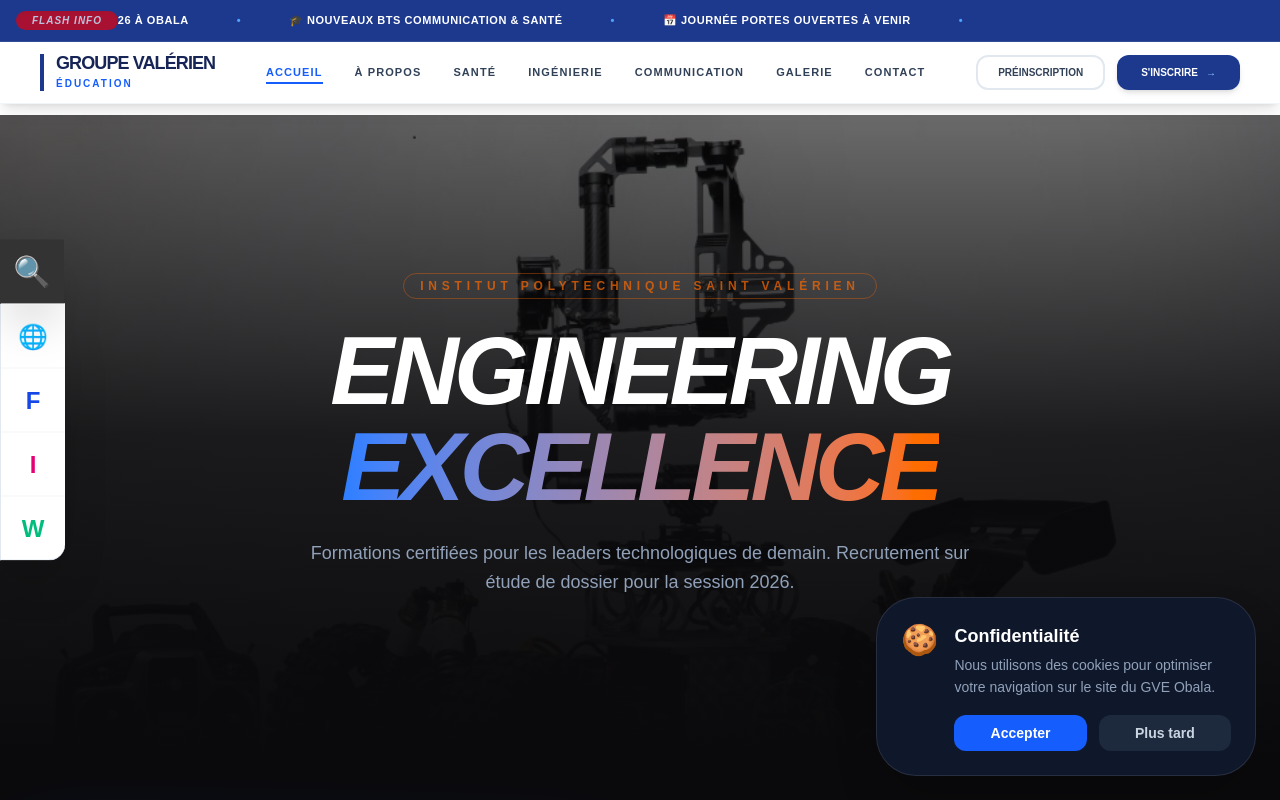
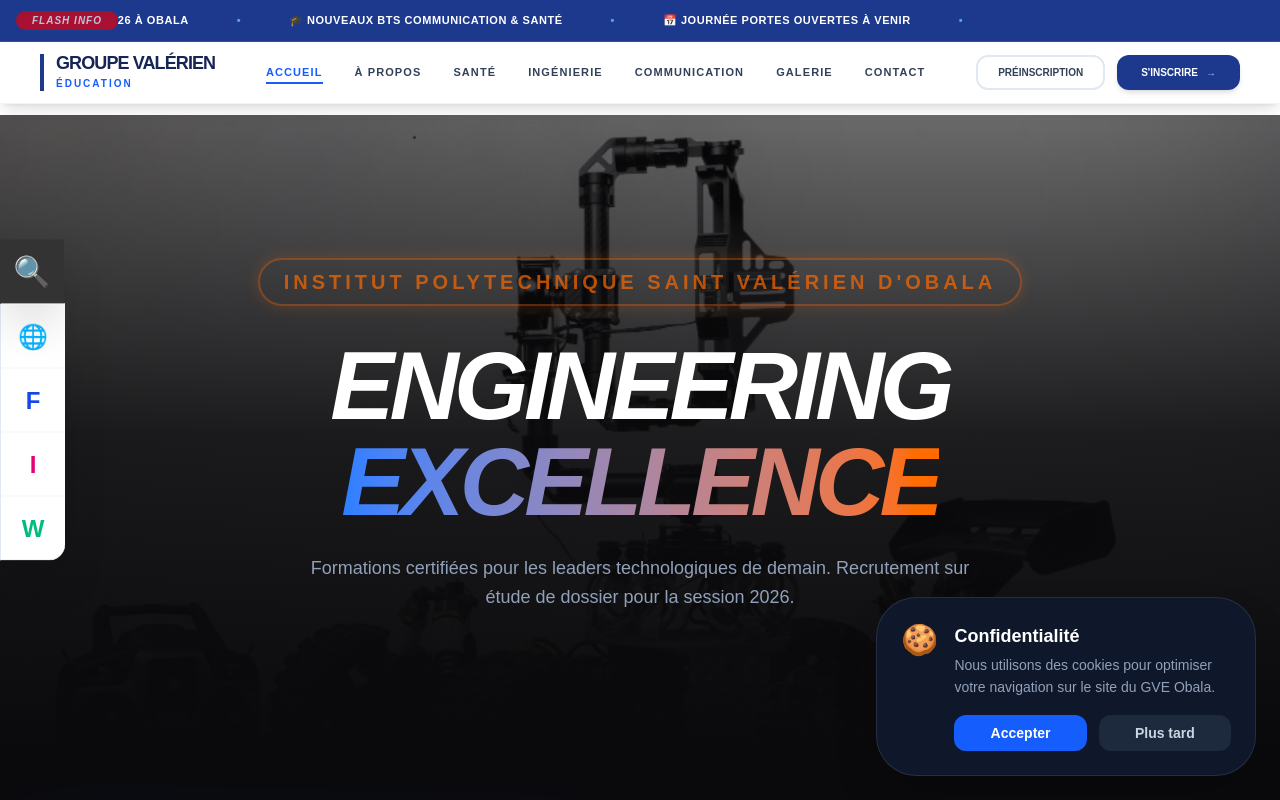
Before and after one commit to Franckdev237/institut-univ, a Next.js app: page /polytechnique in a window 1280 px wide. Shown: the top 800 px of the page. Built offline with nearby package versions, Linux system fonts and the light colour scheme.

Commit message:
modifier quelque partie du code de polytechnique

```diff
--- a/app/polytechnique/page.js
+++ b/app/polytechnique/page.js
@@ -84,9 +84,11 @@ export default function PolytechniquePremium() {
         </div>
 
         <div className="relative z-10 text-center px-6">
-          <span className="inline-block px-4 py-1 mb-6 border border-orange-500/50 rounded-full text-orange-500 text-xs font-bold tracking-[0.4em] uppercase animate-pulse">
-            Institut Polytechnique Saint Valérien
+          {/* ✅ POLICE AUGMENTÉE ICI : text-sm -> text-lg et padding ajusté */}
+          <span className="inline-block px-6 py-2 mb-8 border-2 border-orange-500/50 rounded-full text-orange-500 text-lg md:text-xl font-black tracking-[0.2em] uppercase animate-pulse shadow-[0_0_15px_rgba(249,115,22,0.3)]">
+            Institut Polytechnique Saint Valérien d'Obala
           </span>
+
           <h1 className="text-5xl md:text-8xl font-black mb-6 tracking-tighter italic leading-none">
             ENGINEERING <br />
             <span className="text-transparent bg-clip-text bg-gradient-to-r from-blue-500 to-orange-500">EXCELLENCE</span>
@@ -149,6 +151,7 @@ export default function PolytechniquePremium() {
           </div>
         ))}
       </section>
+
       {/* 📢 CALL TO ACTION FINAL */}
       <section className="bg-blue-900 py-20 px-6 text-center relative overflow-hidden">
         <div className="absolute top-0 left-0 w-32 h-32 bg-orange-600 rounded-full blur-[100px] opacity-20"></div>
```
